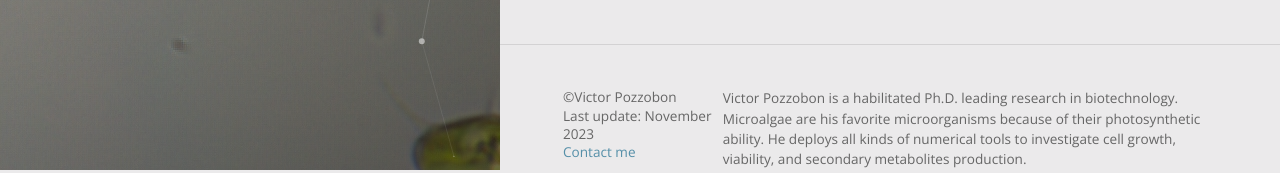
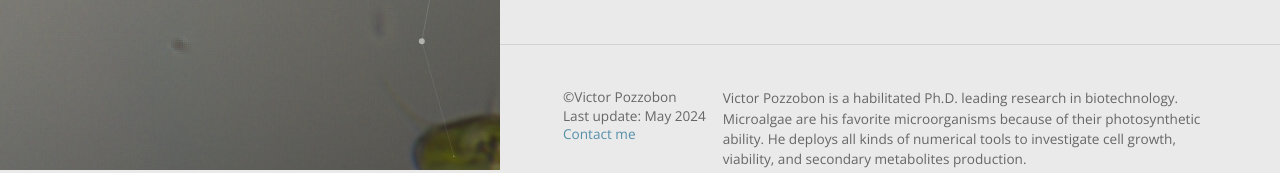
Before and after one commit to victorpozzobon/victorpozzobon.github.io, a Jekyll site: the page built from _pages/index.md, in a window 1280 px wide. Shown: the part 730-903 px from the top of the page. Built offline with Jekyll 4.4.1, drawn with Linux system fonts in a browser that asks for light colours.

Commit message:
Updating update statement

```diff
--- a/_config.yml
+++ b/_config.yml
@@ -10,7 +10,7 @@
 title: Victor Pozzobon
 email: victor.pozzobon@yahoo.fr
 author: Victor Pozzobon
-last_update: November 2023
+last_update: May 2024
 description: >- # this means ignore newlines
   Victor Pozzobon is a habilitated Ph.D. leading research in biotechnology. Microalgae are his favorite microorganisms because of their photosynthetic ability. He deploys all kinds of numerical tools to investigate cell growth, viability, and secondary metabolites production.
 
```
